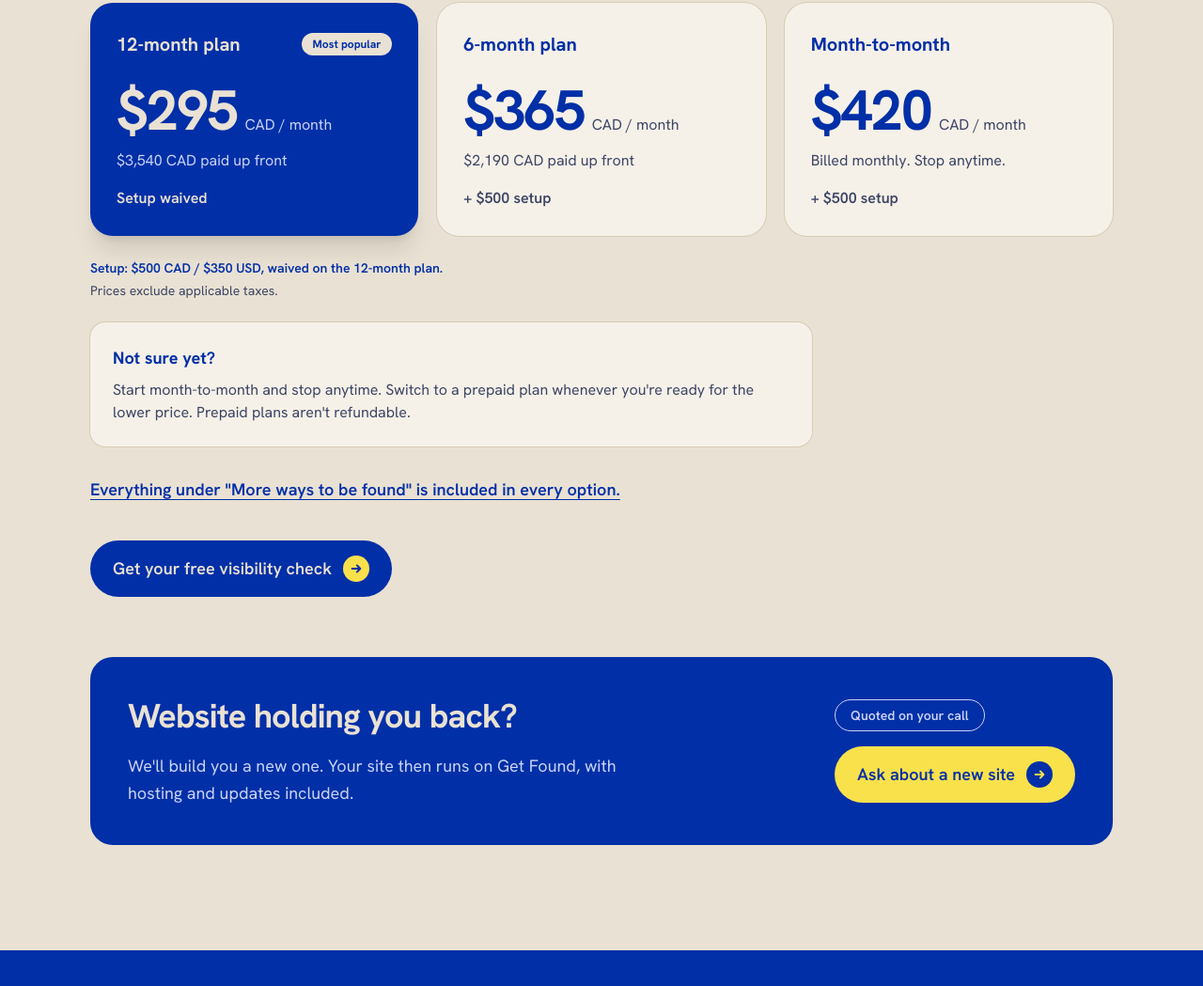
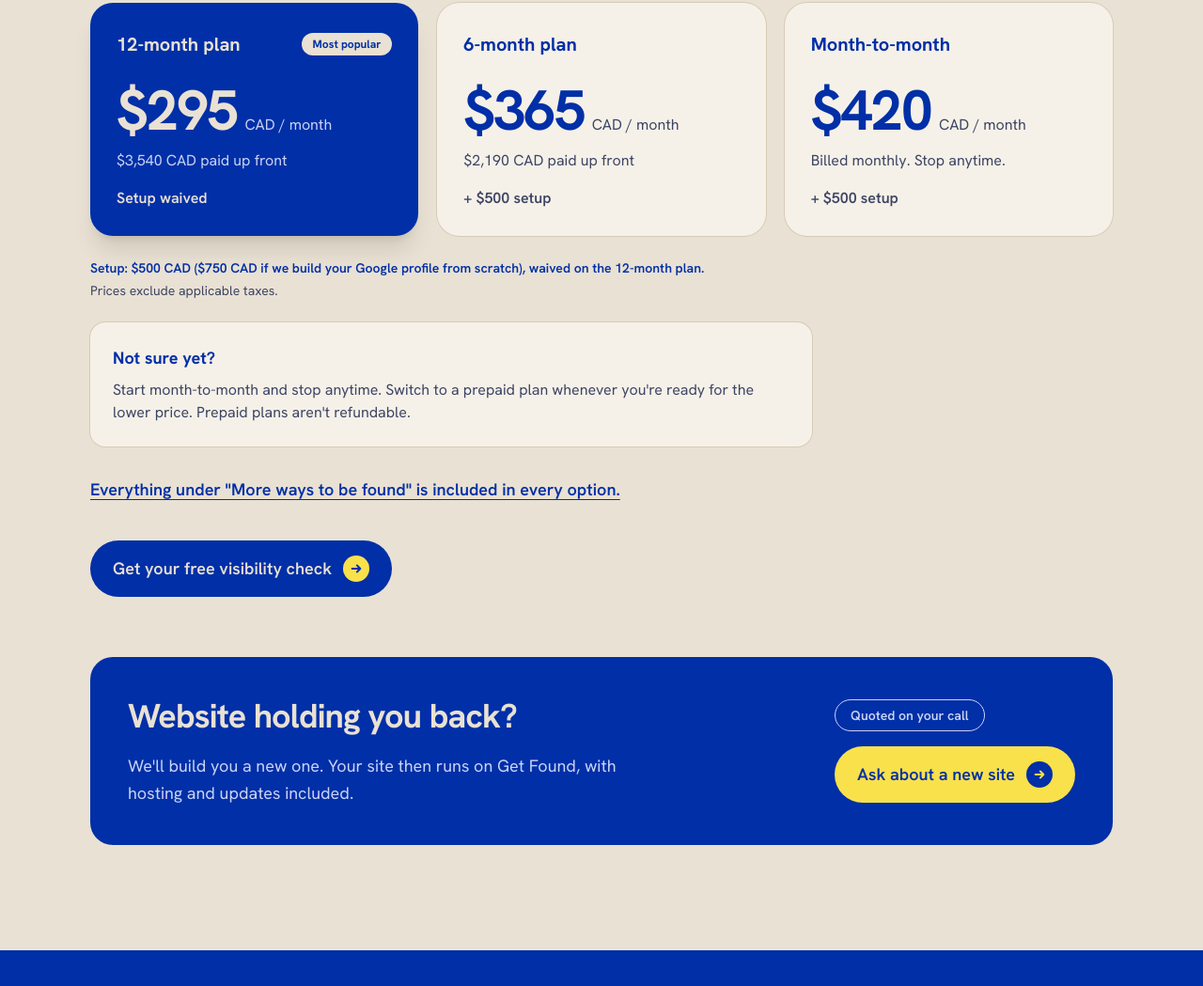
Before and after one commit to alturamarketingltd/getfoundwithaltura, an Astro site in the folder get-found-site/: page / in a window 1280 px wide. Shown: the part 6478-7527 px from the top of the page at 94% size. Built offline with nearby package versions, Linux system fonts and the light colour scheme; Astro itself is replaced by a stand-in of ours.

Commit message:
Add the /scorecard command and the $750 from-scratch setup fee
- .claude/skills/scorecard: steps for a visibility check, a one-page
  scorecard template, and a renderer that makes the PDF and preview
- scorecards/ (lead data) is git-ignored
- Pricing shows setup $500 ($750 from scratch), following the toggle

Co-Authored-By: Claude Opus 5.5 <noreply@anthropic.com>

```diff
--- a/get-found-site/src/components/Pricing.astro
+++ b/get-found-site/src/components/Pricing.astro
@@ -73,7 +73,13 @@ const money = (n: number) => '$' + n.toLocaleString('en-US');
 </ul>
 
 <div class="mt-6 text-sm text-slate">
-  <p class="font-semibold text-ink">{pricing.setupLine}</p>
+  <p class="font-semibold text-ink">
+    {currencies.map((cur) => (
+      <span data-cur={cur}>
+        Setup: ${pricing.setup[cur]} {cur} (${pricing.setupFromScratch[cur]} {cur} {pricing.setupFromScratchNote}), {pricing.setupWaivedNote}.
+      </span>
+    ))}
+  </p>
   <p class="mt-1">{pricing.taxNote}</p>
 </div>
 
--- a/get-found-site/src/content/site.ts
+++ b/get-found-site/src/content/site.ts
@@ -425,6 +425,8 @@ export const pricing = {
   intro: 'Month-to-month, or prepay 6 or 12 months for a lower price. Everything is included in every option.',
   defaultCurrency: 'CAD' as Currency,
   setup: { CAD: 500, USD: 350 },
+  /** Setup when we build the Google Business Profile from scratch. USD set at the same 0.7 ratio as the standard fee; confirm. */
+  setupFromScratch: { CAD: 750, USD: 525 },
   plans: [
     {
       id: '12-month',
@@ -453,7 +455,8 @@ export const pricing = {
     },
   ],
   setupWaivedLabel: 'Setup waived',
-  setupLine: 'Setup: $500 CAD / $350 USD, waived on the 12-month plan.',
+  setupFromScratchNote: 'if we build your Google profile from scratch',
+  setupWaivedNote: 'waived on the 12-month plan',
   taxNote: 'Prices exclude applicable taxes.',
   prepaidLabel: 'paid up front',
   monthlyLabel: 'Billed monthly. Stop anytime.',
```
Also changed, not shown: .claude/skills/scorecard/SKILL.md (added), .claude/skills/scorecard/render.mjs (added), .claude/skills/scorecard/template.html (added), 1 other file.
